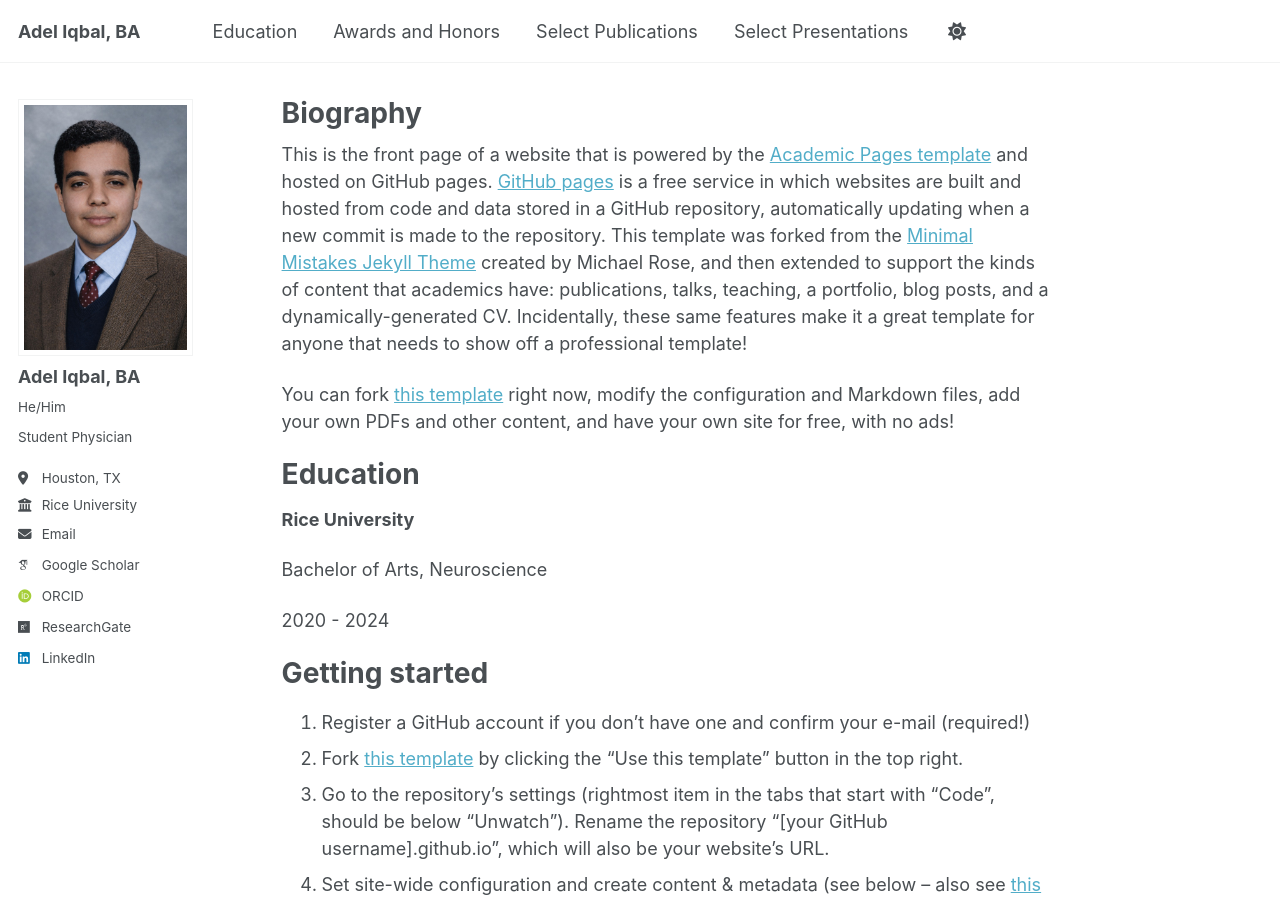
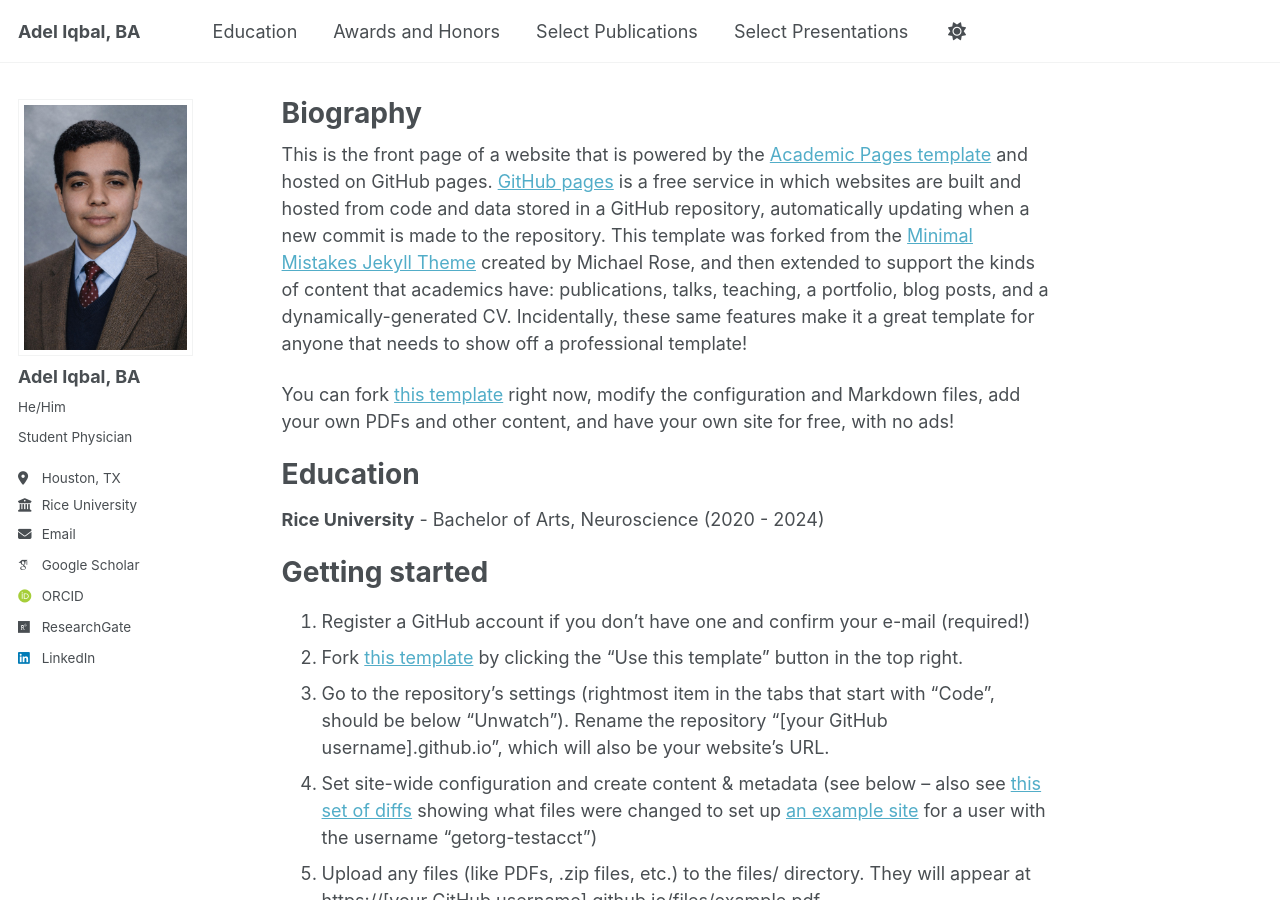
Before and after one commit to adel-iqbal/aiqbal, a Jekyll site: the page built from _pages/about.md, in a window 1280 px wide and 900 px high. Built offline with Jekyll 4.4.1, drawn with Linux system fonts in a browser that asks for light colours; some web fonts are replaced; a script bundle is joined from its source files by our own code; library files that are not in the unit come from our copies.

```diff
--- a/_pages/about.md
+++ b/_pages/about.md
@@ -13,11 +13,7 @@ This is the front page of a website that is powered by the [Academic Pages templ
 
 Education
 ======
-**Rice University**
-
- Bachelor of Arts, Neuroscience
-
- 2020 - 2024
+**Rice University** - Bachelor of Arts, Neuroscience (2020 - 2024)
 
 Getting started
 ======
```
